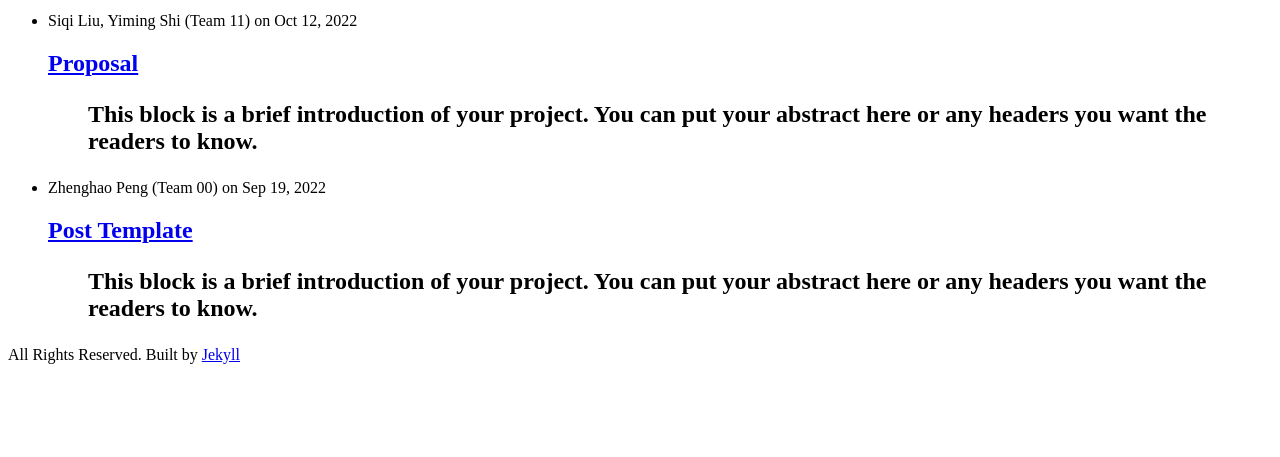
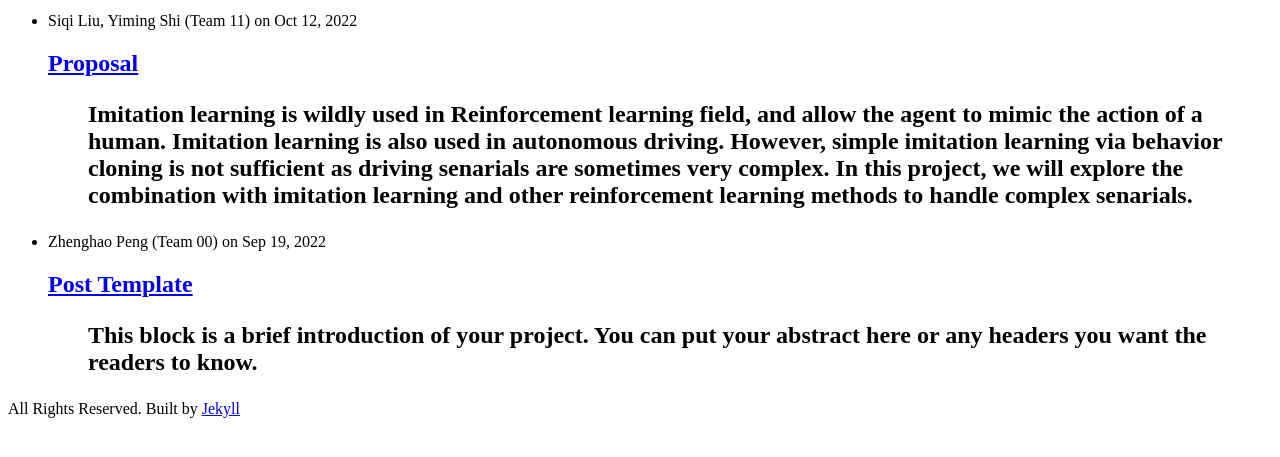
Before and after one commit to ucla-rlcourse/CS269-projects-2022fall, a Jekyll site: the page built from index.html, in a window 1280 px wide, cut to the strip 212-669 px from the top of the page. Built offline with Jekyll 4.4.1, drawn with Linux system fonts in a browser that asks for light colours.

Commit message:
add draft for proposal

```diff
--- a/_posts/2022-09-19-team11.md
+++ b/_posts/2022-09-19-team11.md
@@ -7,8 +7,8 @@ date: 2022-10-12
 ---
 
 
-> This block is a brief introduction of your project. You can put your abstract here or any headers you want the readers to know.
-
+> Imitation learning is wildly used in Reinforcement learning field, and allow the agent to mimic the action of a human. Imitation learning is also used in autonomous driving. However, simple imitation learning via behavior cloning is not sufficient as driving senarials are sometimes very complex. In this project, we will explore the combination with imitation learning and other reinforcement learning methods to handle complex senarials.
+<!-- (prev proposal)> Ususally driving involves multiple intelligent agents, intelligent machine or human. With more information cooperated, agents may performs differently to achieve their goals. In this projects, we want to research about Reinforcement Learning (RL) based method such that all the agents collaborate with each other to achieve the best goal in total. -->
 <!--more-->
 {: class="table-of-content"}
 * TOC
@@ -16,13 +16,18 @@ date: 2022-10-12
 
 ## Introduction
 
+<!-- As 5G techniques becomes more mature, vehicle-to-everything (V2X) becomes possible. This allows vehicles to communicate with any entity that may affect, or may be affected by, the vehicle. A vehicle may use these information to act differently to achieve the final goal.  -->
+
 ## Related Work
-framework
+
 
 ## Proposed Work
+Our project should be mainly two parts. In the first part, we will reproduce the result using imitation learning. In the second phase, we will try to add policy or policy based learning to encourage the desired behavior and punish the undesired behavior. We will test these under restrictions such as stop sign, speed limitation and so on.
 
 ## Expected Result
-
-## Current Progress
+We expect the result with imitation learning plus other reinforcement learning, we will reach much better result on complex senarios.
 
 ## References
+1. Mayank Bansal, Alex Krizhevsky, & Abhĳit S. Ogale (2018). ChauffeurNet: Learning to Drive by Imitating the Best and Synthesizing the Worst. CoRR, abs/1812.03079.
+2. Haan, P.D., Jayaraman, D., & Levine, S. (2019). Causal Confusion in Imitation Learning. NeurIPS.
+3. Alexey Dosovitskiy, Germán Ros, Felipe Codevilla, Antonio M. Lόpez, & Vladlen Koltun (2017). CARLA: An Open Urban Driving Simulator. CoRR, abs/1711.03938.
```
